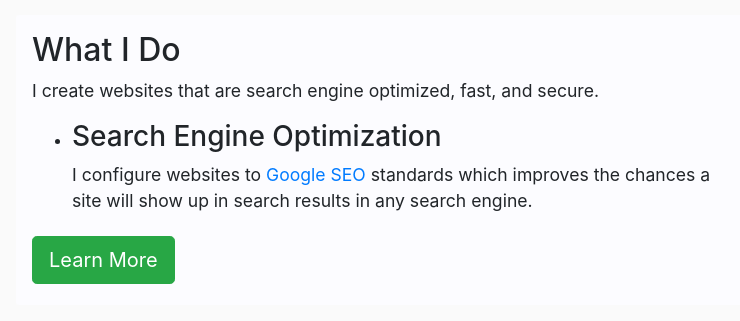
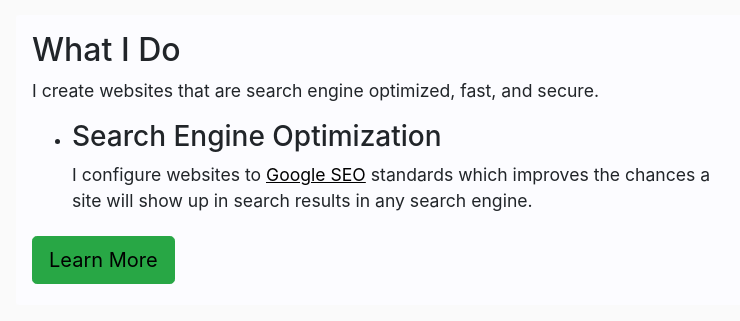
Before and after one commit to mppatterson84/michael_patterson.com, a Django app: page / in a window 1280 px wide. Shown: the part 795-1116 px from the top of the page, without its empty margins (255-995 px from the left). Run offline with Django 3.2, Linux system fonts and the light colour scheme; some libraries are stand-ins or nearby versions.

Commit message:
update anchor text color

```diff
--- a/mysite/static/css/home.css
+++ b/mysite/static/css/home.css
@@ -14,6 +14,13 @@ header p {
     padding: 0.5rem;
     border-radius: 5px;
     max-width: 45ch;
+}
+p > a {
+    color: rgb(0, 0, 0);
+    text-decoration: underline;
+}
+a.btn {
+    color: rgb(0, 0, 0);
 }
 
 /* Extra small screens, portrait phones, 567px and down */
```
